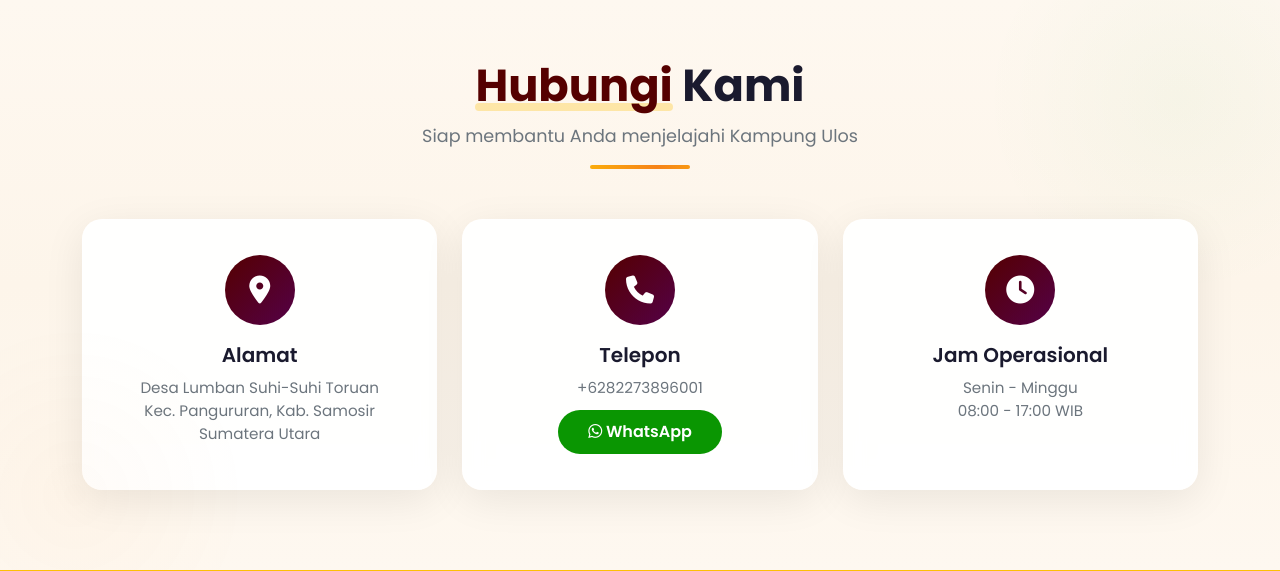
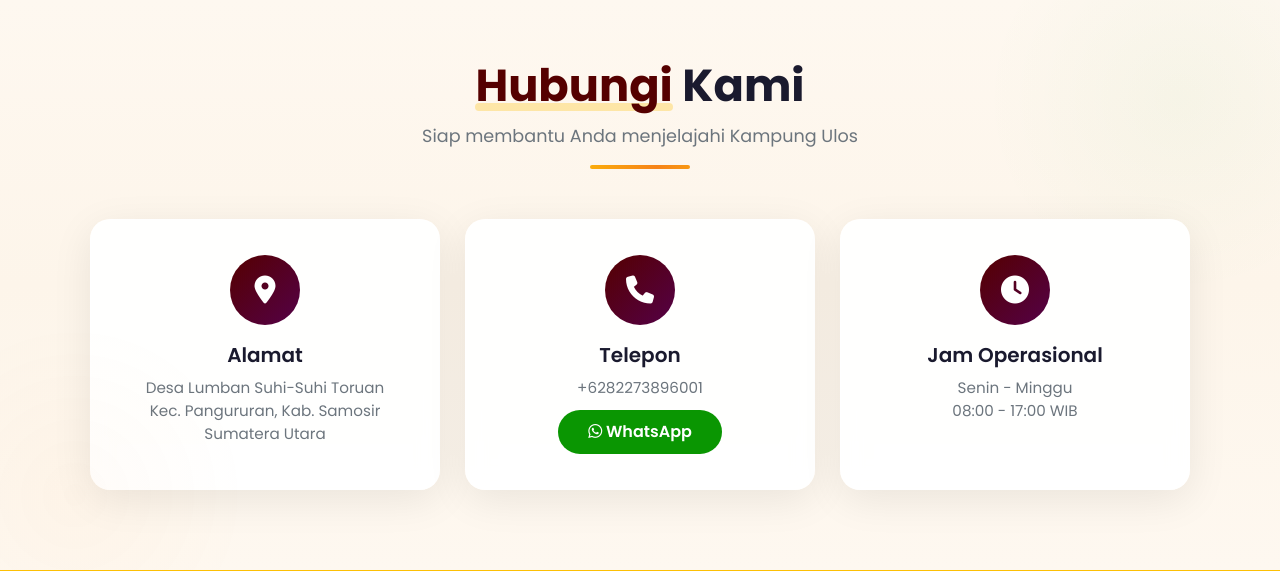
Before and after one commit to Hansel-vlnt/web-desa-lumban, a Flask app: page / in a window 1280 px wide. Shown: the part 3649-4220 px from the top of the page. Run offline with Flask 3, Linux system fonts and the light colour scheme; data that the repository does not hold is empty.

Commit message:
Center kontak-grid cards using flexbox

```diff
--- a/app/static/css/style.css
+++ b/app/static/css/style.css
@@ -1123,12 +1123,15 @@ body {
 }
 
 .kontak-grid {
-    display: grid;
-    grid-template-columns: repeat(auto-fill, minmax(280px, 1fr));
+    display: flex;
+    flex-wrap: wrap;
+    justify-content: center;
     gap: 25px;
 }
 
 .kontak-card {
+    flex: 1 1 280px;
+    max-width: 350px;
     background: rgba(255,255,255,0.95);
     backdrop-filter: blur(10px);
     border-radius: var(--radius);
```
